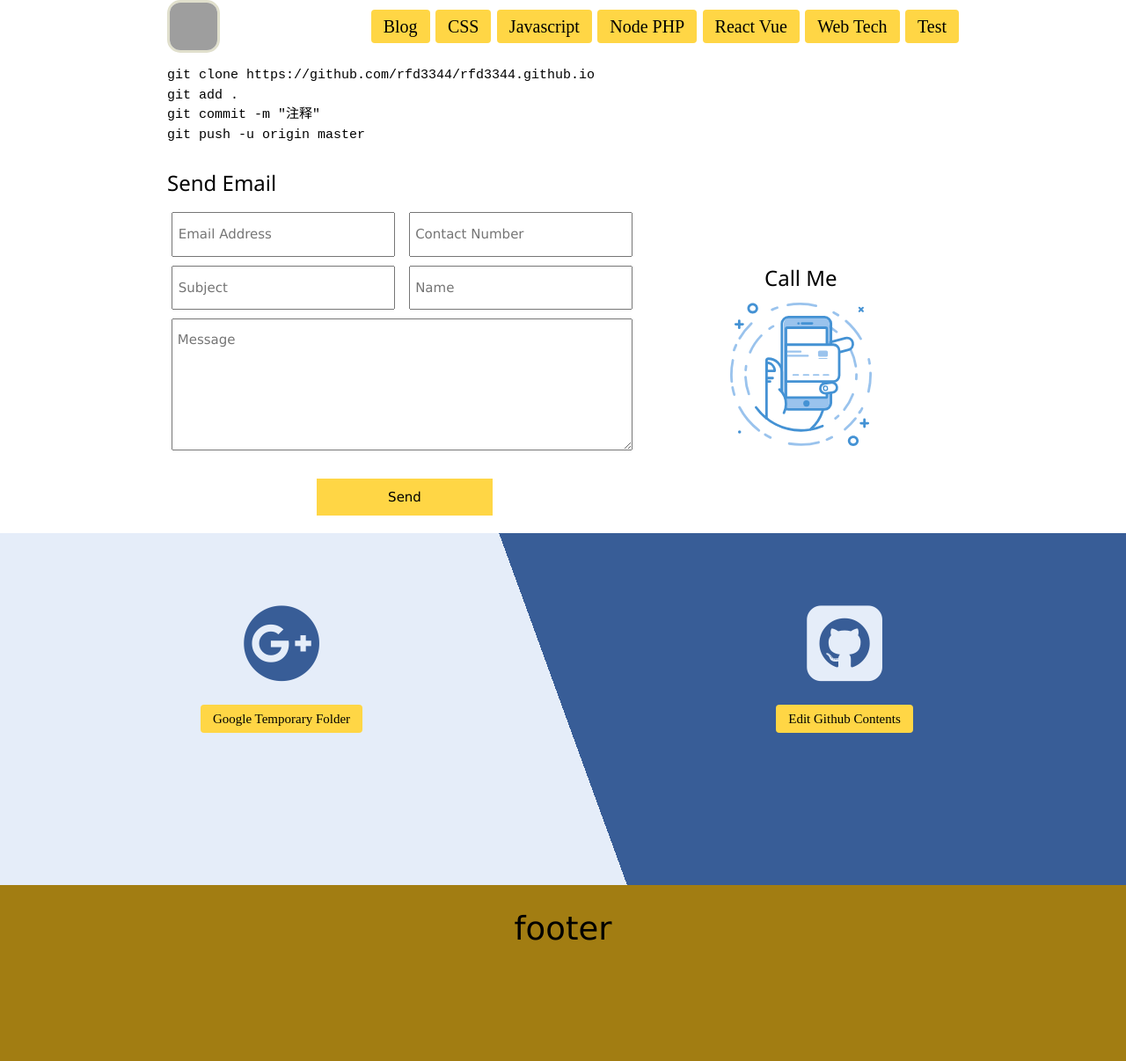
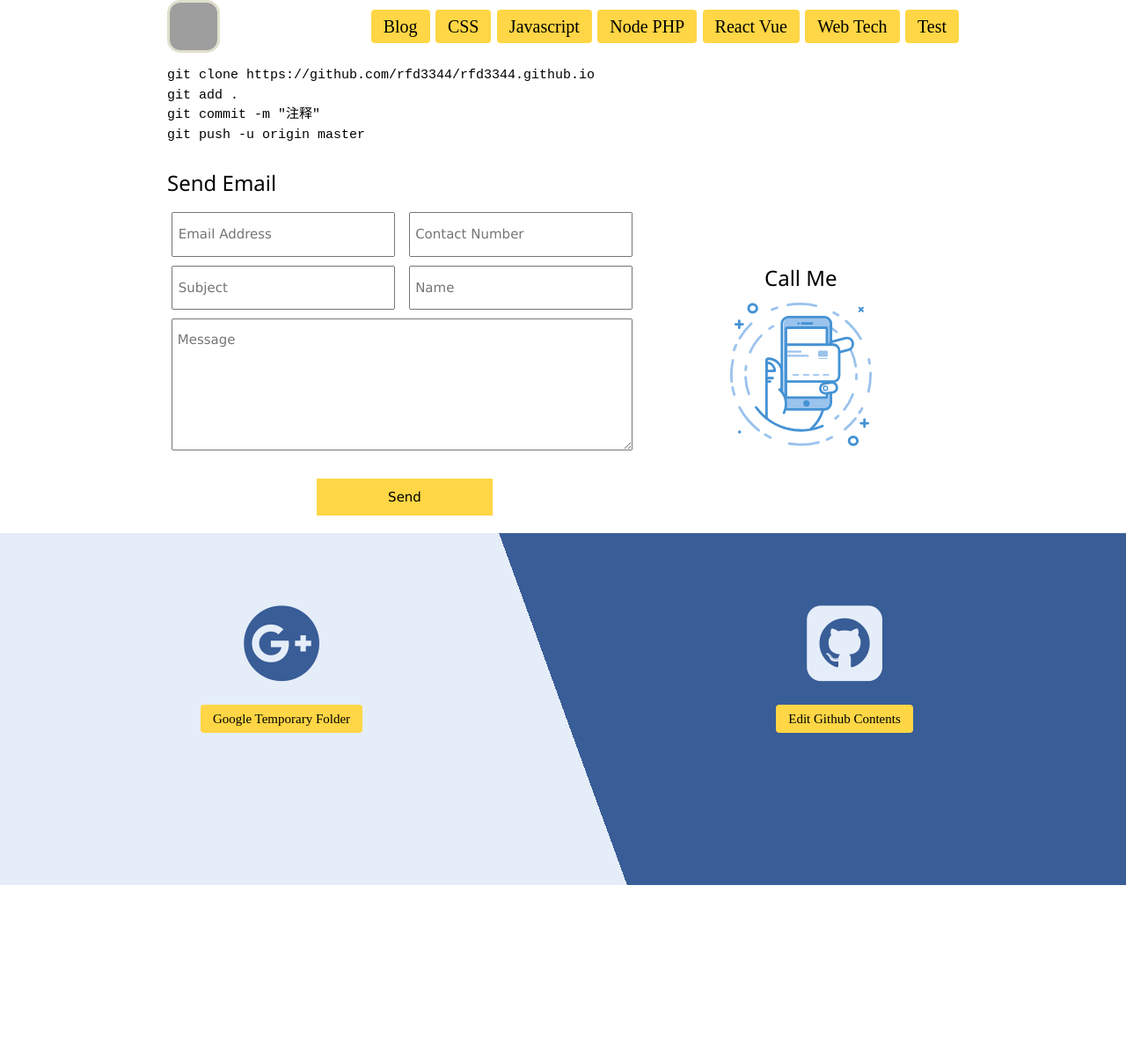
Before and after one commit to rfd3344a/rfd3344.github.io, a Jekyll site: the page built from index.html, in a window 1280 px wide. Shown: the whole page at 88% size. Built offline with Jekyll 4.4.1, drawn with Linux system fonts in a browser that asks for light colours; some web fonts are replaced; after the commit the page ends 1006 px from its top, so only the background shows below that; grey boxes are pictures that could not be loaded.

Commit message:
Update default.html

```diff
--- a/_layouts/default.html
+++ b/_layouts/default.html
@@ -34,7 +34,6 @@
     </div>
 
 
-    <footer class="footer"> </footer>
 
 
     {% include analytics.html %}
```
